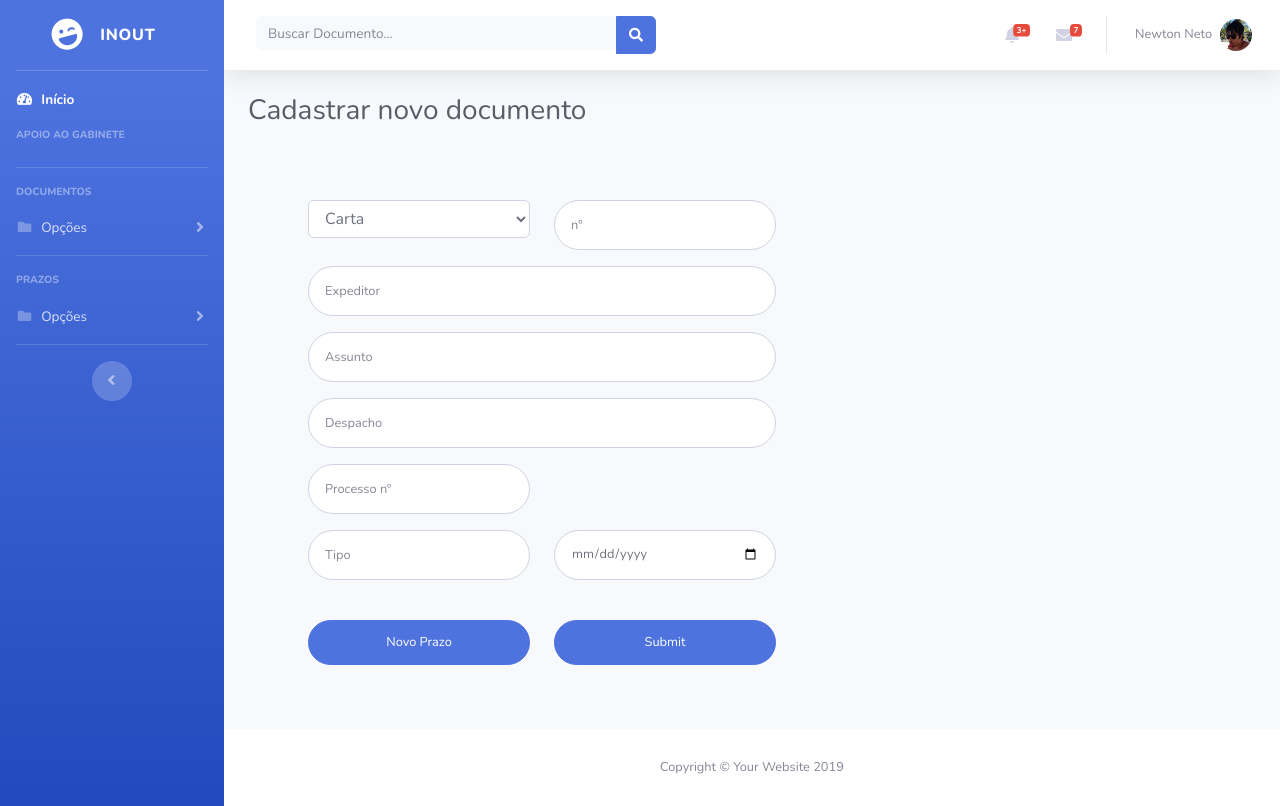
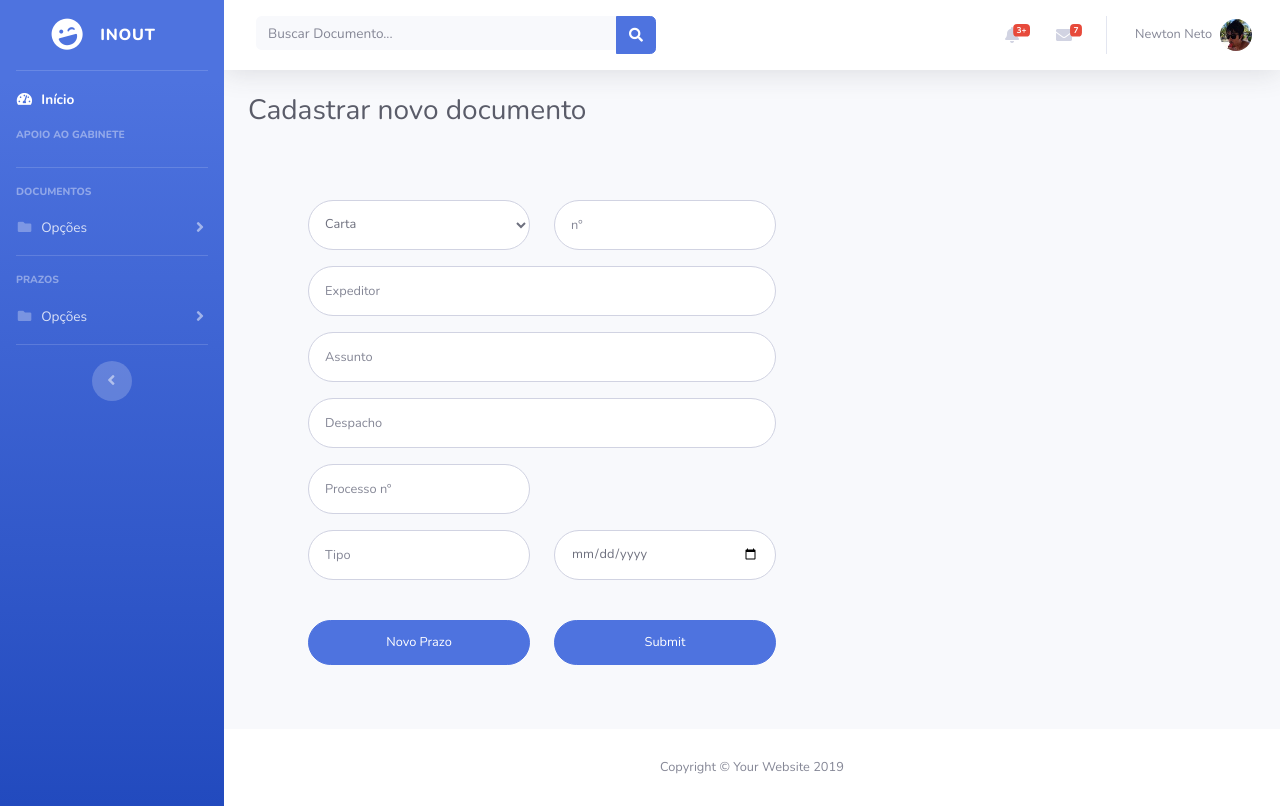
Before and after one commit to newtonneto/inOutServer, a Django app: page /cadastrar in a window 1280 px wide. Run offline with Django 3.2, Linux system fonts and the light colour scheme; a user stored in the database is signed in; data comes from the database, SQL or seed files in the repository; some libraries are stand-ins or nearby versions.

Commit message:
#Alpha 2.3.9
-Atualização do CSS auxiliar

```diff
--- a/inout/static/css/principal.css
+++ b/inout/static/css/principal.css
@@ -13,3 +13,9 @@
 	padding-bottom: 5px;
 	margin-top: -1.7em;
 }
+
+.form-control-user-alternative {
+	font-size: .8rem;
+    border-radius: 10rem;
+    height: 3.9em;
+}
```
